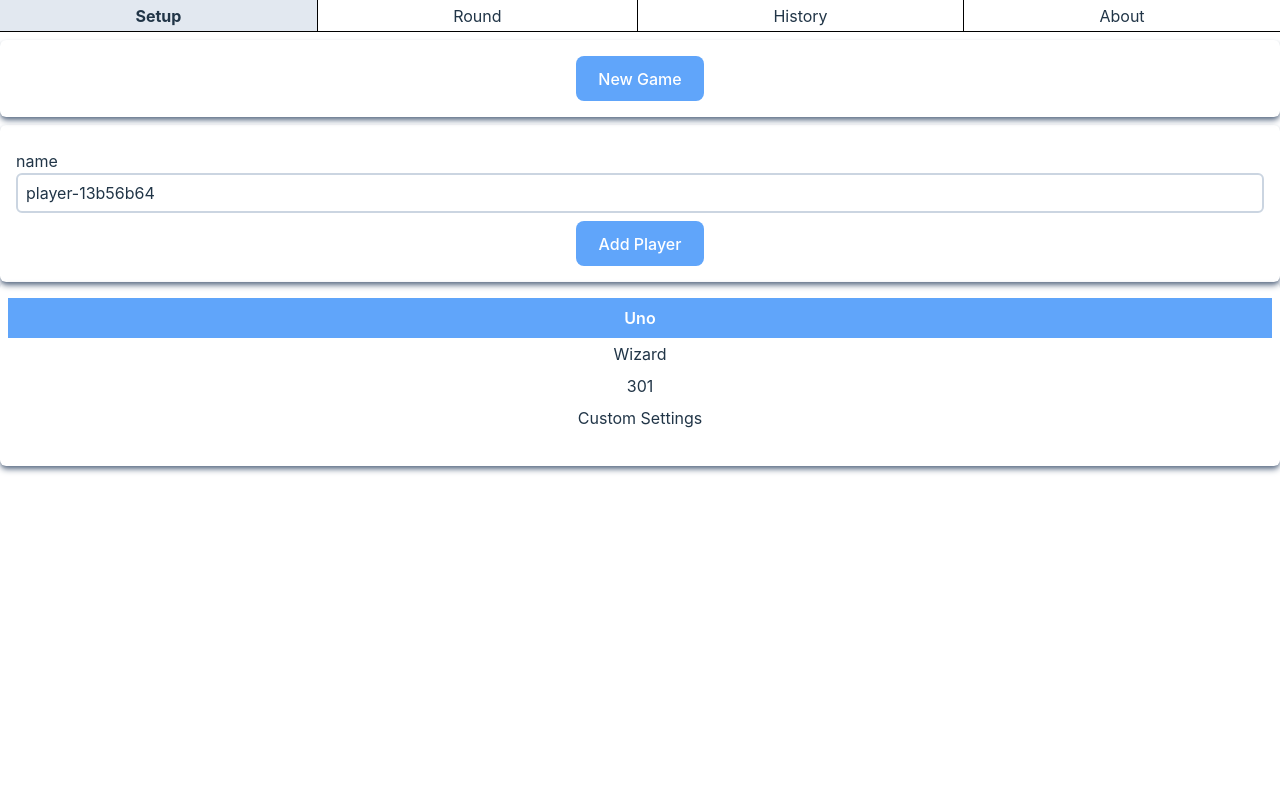
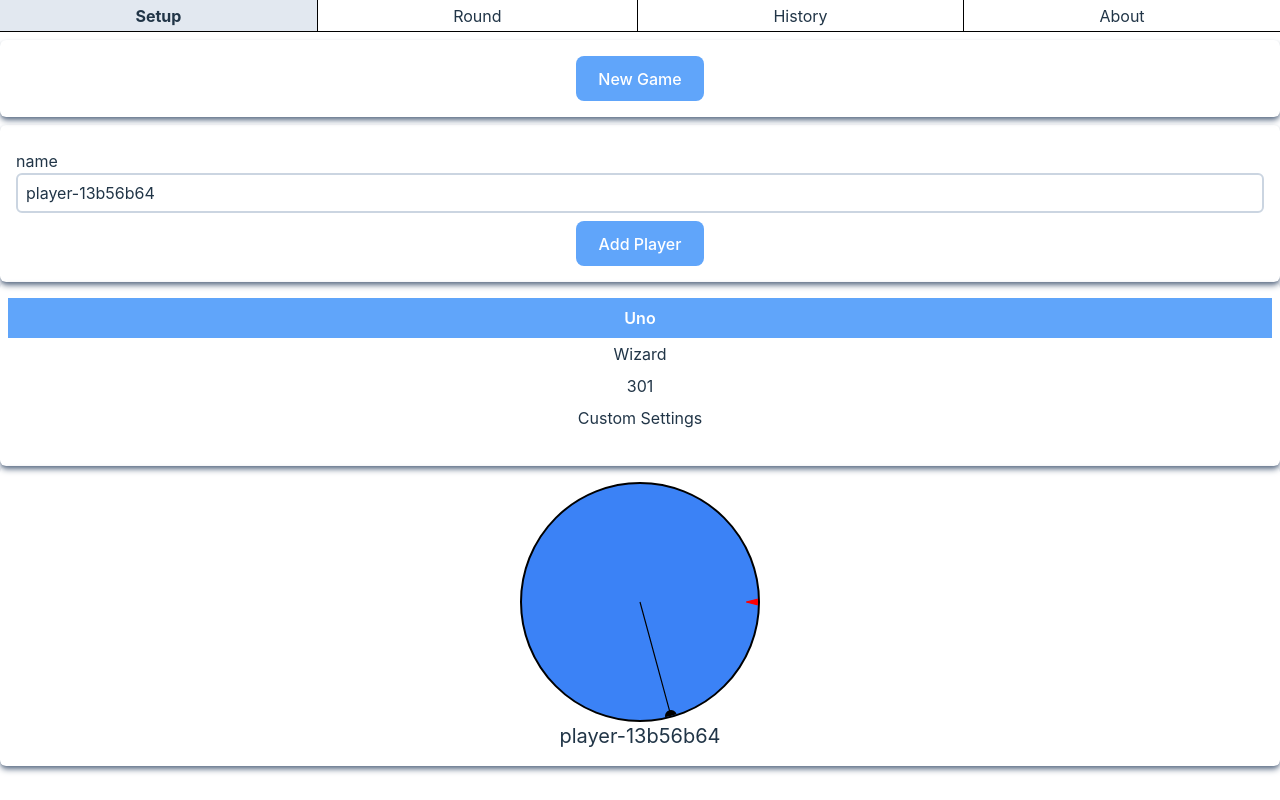
Before and after one commit to maldestor95/score, a Vue app: page / in a window 1280 px wide. Built offline with nearby package versions, Linux system fonts and the light colour scheme.

Commit message:
move spinner to setup page'

```diff
--- a/src/components/spinner.vue
+++ b/src/components/spinner.vue
@@ -8,7 +8,7 @@
           <stop offset="95%" stop-color="#60A5FA" />
         </linearGradient>
       </defs>
-      <template v-for="(item, index) in sectors" :key="index">
+      <template v-for="index in sectors.length" :key="index">
         <g :transform="`rotate(${rotationAngle.angle} 200 200)`">
           <g :transform="`rotate(${sectorAngle * index} 200 200)`">
             <path
@@ -28,27 +28,7 @@
         style="stroke: red; fill: red; stroke-width: 2"
       ></path>
     </svg>
-    <div class="grid grid-cols-2 hidden">
-      <div>startTime</div>
-      <div>{{ startTime }}</div>
-      <div>stopTime</div>
-      <div>{{ stopTime }}</div>
-      <div>currentTime</div>
-      <div>{{ currentTime }}</div>
-      <div>elapsedTime</div>
-      <div>{{ currentTime - startTime }}</div>
-      <div>Vitess</div>
-      <div>
-        {{ Math.round(rotationAngle.vitesse) }}
-      </div>
-      <div>stopInitiated</div>
-      <div>{{ stopInitiated }}</div>
-      <div>initialOffset</div>
-      <div>{{ initialOffset.toFixed(1) }}</div>
-      <div>rotationAngle.angle</div>
-      <div>{{ rotationAngle.angle.toFixed(1) }}</div>
-    </div>
-    <div>{{ winningSector }}</div>
+    <h3 class="">{{ winningSector }}</h3>
   </div>
 </template>
 
@@ -73,11 +53,14 @@ const stopInitiated = ref(false);
 const timer = ref();
 const initialOffset = ref(Math.random() * 360);
 const rotation = ref(initialOffset.value);
+  const T1 = ref(2500); // increase speed duration
+  const T2 = ref(5000); // decrease speed duration
 
 const spinStart = () => {
   startTime.value = new Date().getTime();
   stopInitiated.value = false;
 
+  T2.value= Math.random() * 5000 + 2000
   timer.value = setInterval(() => {
     currentTime.value = new Date().getTime();
   }, 4);
@@ -101,20 +84,19 @@ const rotationAngle = computed(() => {
   const elapsedStopTime = stopTime.value > 0 ? currentTime.value - stopTime.value : -1;
   const Vcruise = 90;
   let VV = 0;
-  const T1 = 2500; // increase speed duration
-  const T2 = Math.random() * 5000 + 2000; // decrease speed duration
 
-  if (elapsedTime <= T1 && elapsedTime > 0) {
+
+  if (elapsedTime <= T1.value && elapsedTime > 0) {
     //increase
-    VV = 12 * Vcruise * (elapsedTime / T1);
+    VV = 12 * Vcruise * (elapsedTime / T1.value);
     rotation.value = rotation.value + VV / 1000;
   }
-  if (elapsedTime > T1 && stopTime.value == -1) {
+  if (elapsedTime > T1.value && stopTime.value == -1) {
     // cruise
     VV = 3 * Vcruise;
     rotation.value = rotation.value + (VV / 1000) * 4;
   }
-  if (elapsedStopTime > T2) {
+  if (elapsedStopTime > T2.value) {
     // stop
     clearInterval(timer.value);
     startTime.value = -1;
@@ -122,9 +104,9 @@ const rotationAngle = computed(() => {
     stopInitiated.value = false;
   }
 
-  if (elapsedStopTime > 0 && elapsedStopTime < T2) {
+  if (elapsedStopTime > 0 && elapsedStopTime < T2.value) {
     //decrease
-    VV = 12 * Vcruise * (1 - elapsedStopTime / T2);
+    VV = 12 * Vcruise * (1 - elapsedStopTime / T2.value);
     rotation.value = rotation.value + VV / 1000;
   }
 
--- a/src/pages/wizard/history.vue
+++ b/src/pages/wizard/history.vue
@@ -6,7 +6,6 @@
       <button @click="setGraph = 'table'">Table</button>
       <button @click="setGraph = 'cumulative'">cumulative</button>
       <button @click="setGraph = 'classement'">classement</button>
-      <button @click="setGraph = 'spinner'">Spinner</button>
     </div>
     <div
       class="container grid grid-cols-[56px_1fr] overflow-y-auto max-h-[300px]"
@@ -31,16 +30,13 @@
     </div>
     <historychart :graph-type="setGraph "></historychart>
     <Classement v-if="setGraph === 'classement'"></Classement>
-    <div>
-      <spinner v-if="setGraph === 'spinner'" :sectors="store.getUsers.map(uu=>uu.name)" class="w-60 mx-auto"></spinner>
-    </div>
+
   </div>
 </template>
 
 <script setup lang="ts">
 import { useScoreStore } from "./store";
 import historychart from "./historychart.vue";
-import spinner from "../../components/spinner.vue";
 import { ref } from "vue";
 import Classement from "./classement.vue";
 
--- a/src/pages/wizard/players.vue
+++ b/src/pages/wizard/players.vue
@@ -91,6 +91,10 @@
         >
       </div>
     </container>
+
+    <container>
+      <spinner :sectors="store.getUsers.map(uu=>uu.name)" class="w-60 mx-auto"></spinner>
+    </container>
   </div>
 </template>
 
@@ -101,6 +105,7 @@ import toggleSwitch from "../../components/toggleswitch.vue";
 import container from "../../components/container.vue";
 import defineSteps from "./definesteps.vue";
 import listSelector from "../../components/listSelector.vue";
+import spinner from "../../components/spinner.vue";
 
 const store = useScoreStore();
 const PredefinedChoice = ref(store.targetGame);
```
